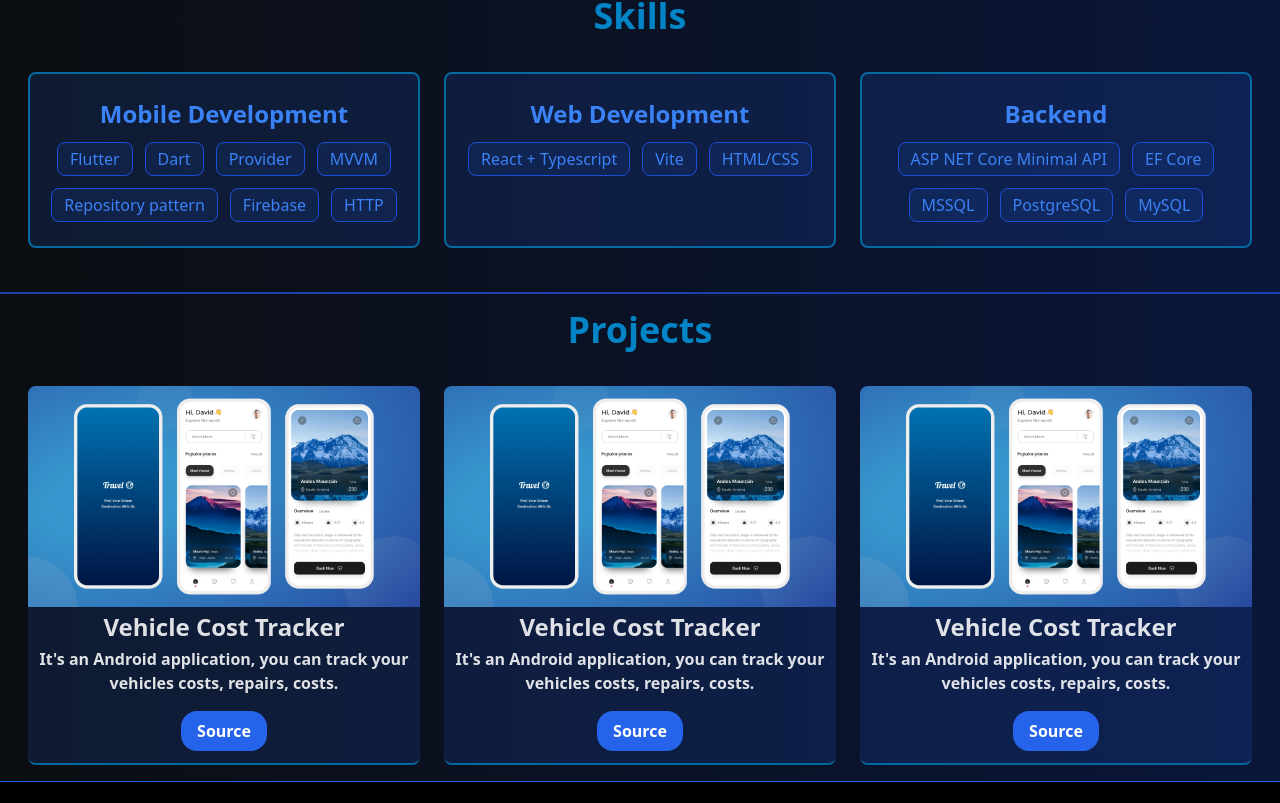
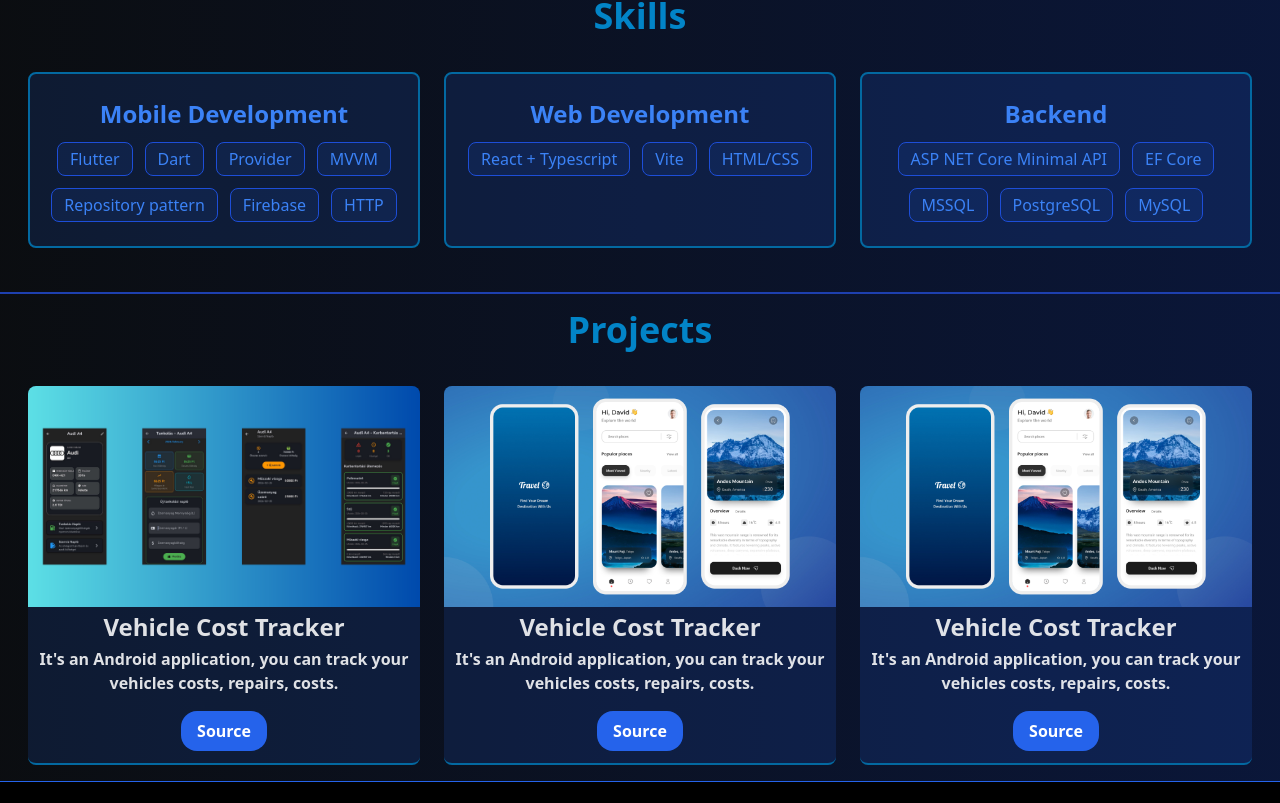
Before and after one commit to D0M1N1Kx/Portfolio, a React (Vite) app: page / in a window 1280 px wide. Shown: the part 486-1289 px from the top of the page. Built offline with nearby package versions, Linux system fonts and the light colour scheme.

Commit message:
feat(main): add new design image to VehicleCostTracker projectCard

```diff
--- a/src/components/body.tsx
+++ b/src/components/body.tsx
@@ -35,7 +35,7 @@ export function Body() {
     {
       title: 'Vehicle Cost Tracker',
       description: 'It\'s an Android application, you can track your vehicles costs, repairs, costs.',
-      img_path: '/images/mobile_app.jpg',
+      img_path: '/images/vehicle-cost-tracker.png',
       link: 'https://github.com/D0M1N1Kx/Vehicle-Cost-Tracker',
     },
     {
```
Also changed, not shown: public/images/vehicle-cost-tracker.png (added), src/assets/vehicle-cost-tracker.png (added).
